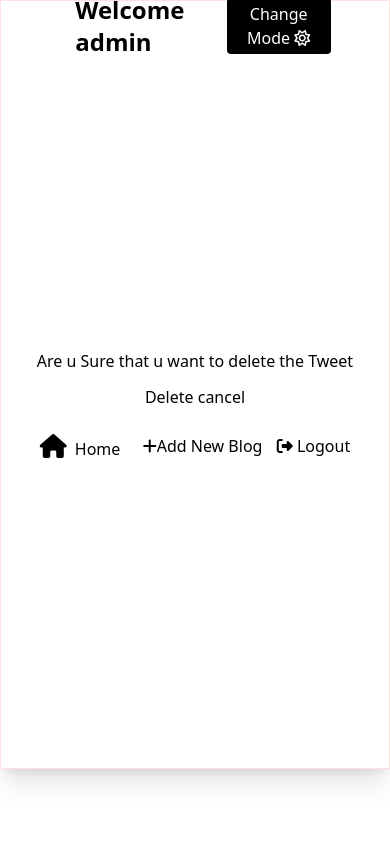
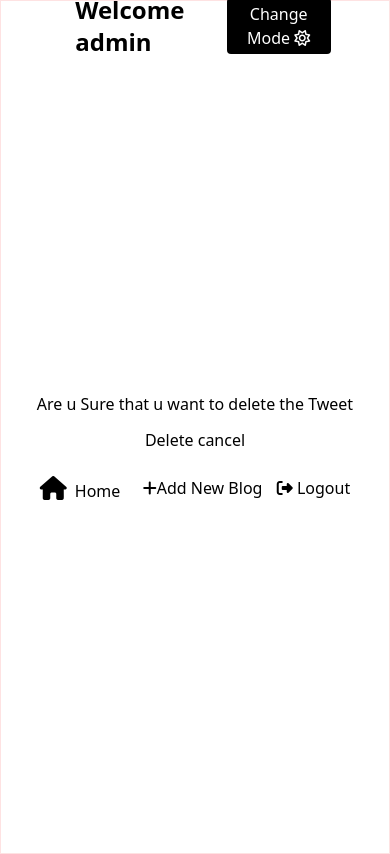
Before and after one commit to Shivansh-74/Blog-App-like-Insta, a Django app: page /1/delete/ in a window 390 px wide. Before the commit the page ends 784 px from the top, so only its background shows below. Run offline with Django 4.2, Linux system fonts and the light colour scheme; a user stored in the database is signed in; data comes from the database, SQL or seed files in the repository; style sheets or scripts are compiled from the project's sources; some libraries are stand-ins or nearby versions.

Commit message:
Update layout.html

```diff
--- a/blogApp/templates/layout.html
+++ b/blogApp/templates/layout.html
@@ -49,12 +49,12 @@
 
       <button onclick="toggleDarkMode()" id="btn" class="bg-black text-white dark:bg-white dark:text-black rounded md:py-2 py-1 md:px-3 px-2 my-4">Change Mode  <i class="fa-regular fa-sun"></i></button>
     </div>
-    <div class="w-[100%] md:h-[100vh] h-[85vh] flex flex-col gap-3 justify-center items-center ">
+    <div class="w-[100%] md:h-[100vh] h-[95vh] flex flex-col gap-3 justify-center items-center ">
 
       {% block content %}
 
       {% endblock content %}
-      <div class="md:w-[60%] w-[80%] h-[50px] flex justify-between items-center py-6">
+      <div class="md:w-[60%] w-[80%] h-[35px] flex justify-between items-center py-6">
 
               <a href="{% url 'blog_list' %}"><i class="fa-solid fa-house text-2xl"></i><span class="text-1xl py-1 mx-2">Home</span>
               </a>
```
